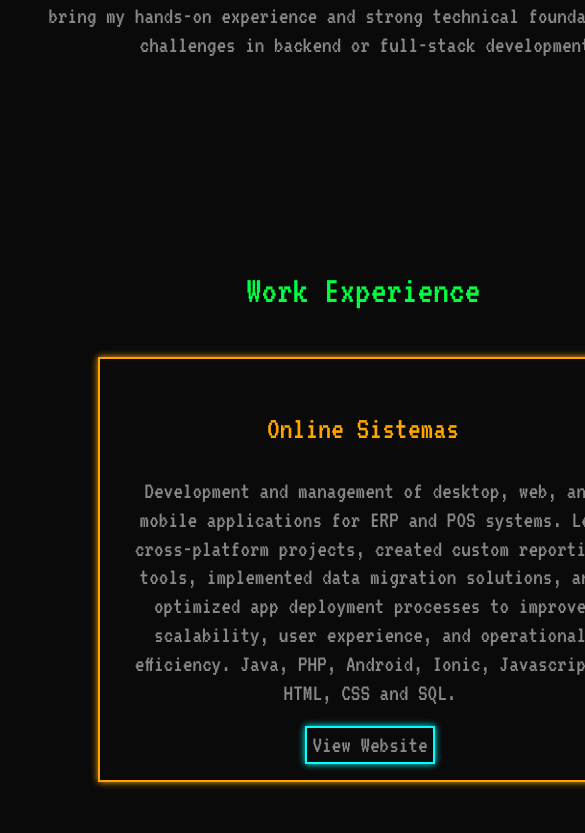
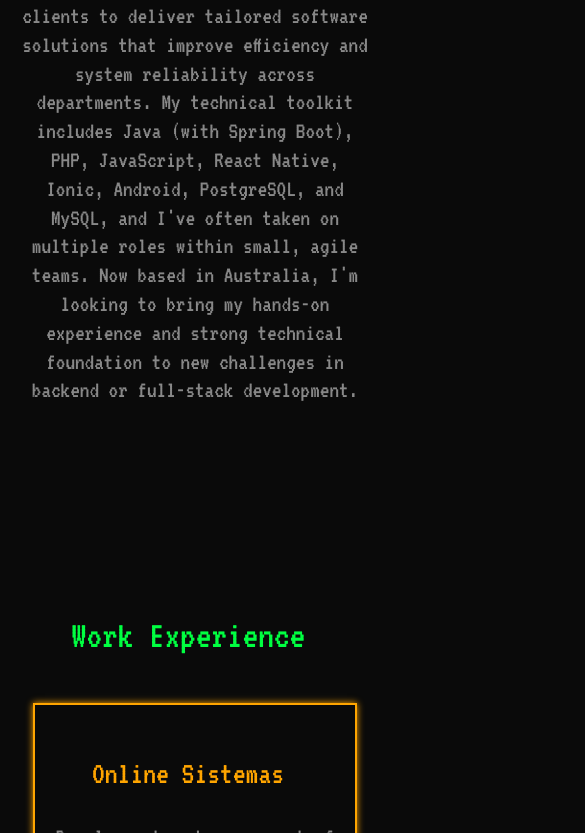
Before and after one commit to guischneider100/guilherme-schneider-com, a React (Vite) app: page / in a window 390 px wide. Shown: the part 1167-2000 px from the top of the page, 585 px wide, since content can reach past the window. Built offline with nearby package versions, Linux system fonts and the light colour scheme.

Commit message:
Update section and card component widths for improved layout consistency

```diff
--- a/src/App.css
+++ b/src/App.css
@@ -174,8 +174,7 @@
 /* Sections */
 .section {
   padding: 80px 20px;
-  width: 700px;
-  max-width: 1200px;
+  max-width: 700px;
   margin: 0 auto;
   display: flex;
   flex-direction: column;
@@ -204,7 +203,7 @@
   border: 2px solid var(--web-orange);
   padding: 20px;
   margin: 20px auto;
-  width: clamp(250px, 90%, 500px);
+  width: clamp(250px, 80%, 500px);
   color: var(--web-orange);
   box-shadow: 0px 0px 7px var(--web-orange);
   transition: transform 0.2s;
```
